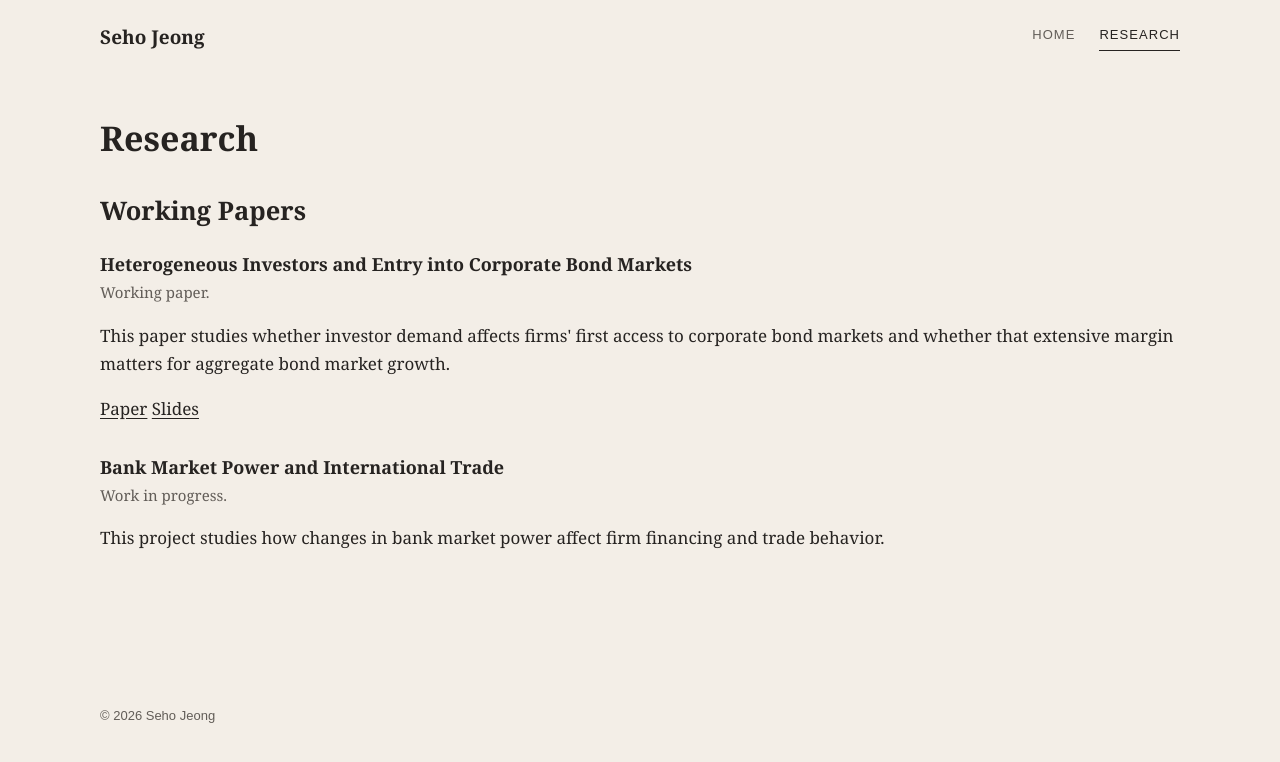
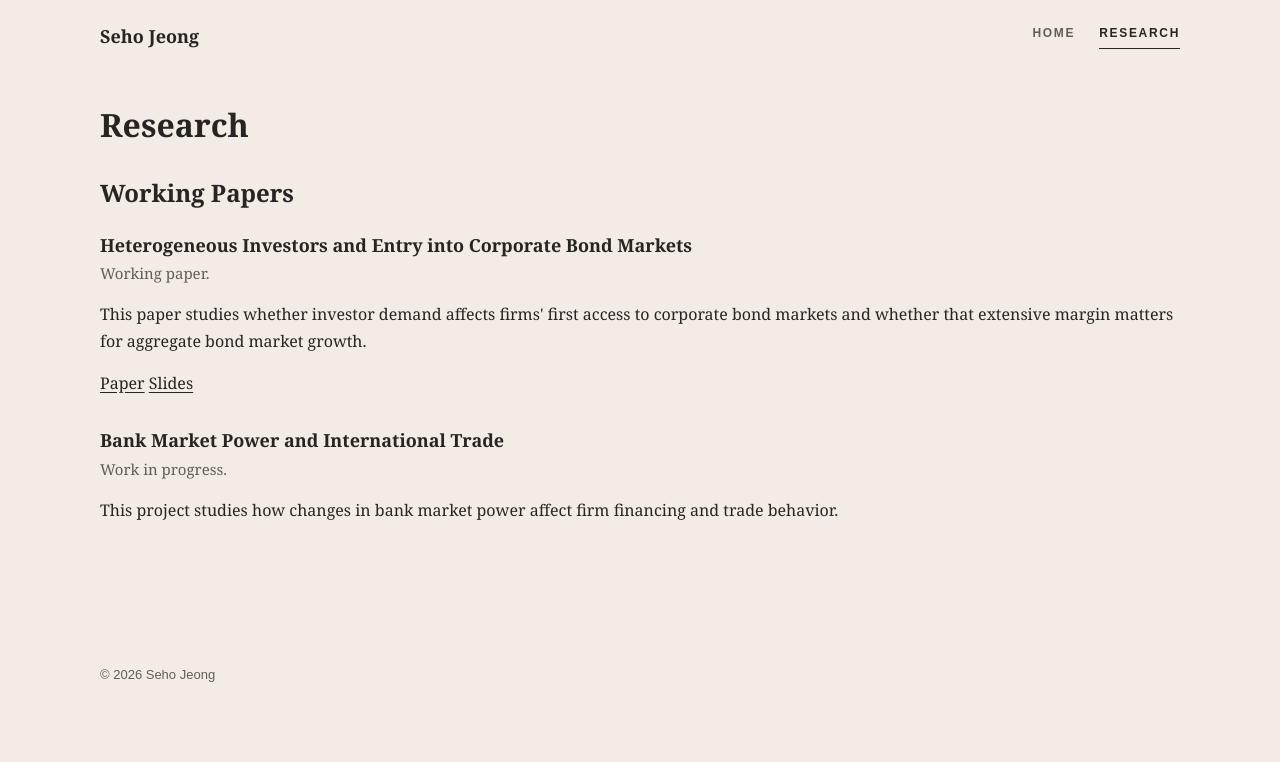
Before and after one commit to jeong-seho/jeong-seho.github.io, a Jekyll site: the page built from research.md, in a window 1280 px wide. Shown: the top 762 px of the page. Built offline with Jekyll 4.4.1, drawn with Linux system fonts in a browser that asks for light colours.

Commit message:
Update style.css

```diff
--- a/assets/css/style.css
+++ b/assets/css/style.css
@@ -1,34 +1,36 @@
 /* ============================================================
-   Academic Website Style
-   Inspired by a minimalist academic homepage layout
+   Academic Website CSS
+   Minimal two-column homepage inspired by Qiwei He's layout
    ============================================================ */
 
 
 /* ============================================================
-   1. Global Variables
+   1. Design Tokens
    ============================================================ */
 
 :root {
   /* Colors */
-  --bg: #f3eee7;
-  --text: #262321;
-  --muted: #625d58;
-  --border: #ded8cf;
-  --card-bg: rgba(255, 255, 255, 0.45);
-  --button-bg: rgba(255, 255, 255, 0.58);
-  --button-bg-hover: rgba(255, 255, 255, 0.86);
+  --page-bg: #f2ece4;
+  --text-main: #272421;
+  --text-muted: #625d58;
+  --line: #ded7cd;
+  --card-bg: rgba(255, 255, 255, 0.42);
+  --button-bg: rgba(255, 255, 255, 0.55);
+  --button-hover: rgba(255, 255, 255, 0.82);
 
   /* Layout */
-  --max-width: 1120px;
+  --site-width: 1120px;
+  --left-column: 672px;
+  --photo-size: 312px;
 
   /* Typography */
-  --serif: Georgia, "Times New Roman", serif;
-  --sans: Arial, Helvetica, sans-serif;
+  --font-serif: Georgia, "Times New Roman", Times, serif;
+  --font-sans: Arial, Helvetica, sans-serif;
 }
 
 
 /* ============================================================
-   2. Base Styles
+   2. Reset / Base
    ============================================================ */
 
 * {
@@ -36,46 +38,50 @@
 }
 
 html {
-  scroll-behavior: smooth;
+  margin: 0;
+  padding: 0;
 }
 
 body {
   margin: 0;
-  background: var(--bg);
-  color: var(--text);
-  font-family: var(--serif);
-  font-size: 17px;
+  padding: 0;
+
+  background: var(--page-bg);
+  color: var(--text-main);
+
+  font-family: var(--font-serif);
+  font-size: 16px;
   line-height: 1.65;
 }
 
 a {
-  color: var(--text);
+  color: inherit;
   text-decoration: underline;
   text-underline-offset: 3px;
 }
 
 a:hover {
-  opacity: 0.75;
+  opacity: 0.72;
 }
 
 img {
+  display: block;
   max-width: 100%;
-  display: block;
 }
 
 
 /* ============================================================
-   3. Header and Navigation
+   3. Header / Navigation
    ============================================================ */
 
 .site-header {
-  background: var(--bg);
+  background: var(--page-bg);
 }
 
 .nav-wrap {
-  max-width: var(--max-width);
+  max-width: var(--site-width);
   margin: 0 auto;
-  padding: 22px 20px 10px;
+  padding: 22px 20px 8px;
 
   display: flex;
   align-items: center;
@@ -83,150 +89,150 @@
 }
 
 .site-title {
-  color: var(--text);
-  font-family: var(--serif);
-  font-size: 19px;
+  color: var(--text-main);
+  font-family: var(--font-serif);
+  font-size: 18px;
   font-weight: 700;
   text-decoration: none;
 }
 
 .nav {
   display: flex;
+  align-items: center;
   gap: 24px;
-  align-items: center;
 
-  font-family: var(--sans);
-  font-size: 13px;
-  letter-spacing: 0.08em;
+  font-family: var(--font-sans);
+  font-size: 12px;
+  font-weight: 700;
+  letter-spacing: 0.14em;
   text-transform: uppercase;
 }
 
 .nav a {
-  color: var(--muted);
+  color: var(--text-muted);
   text-decoration: none;
+  border-bottom: 1px solid transparent;
   padding-bottom: 4px;
-  border-bottom: 1px solid transparent;
 }
 
 .nav a:hover,
 .nav a.active {
-  color: var(--text);
-  border-bottom-color: var(--text);
+  color: var(--text-main);
+  border-bottom-color: var(--text-main);
   opacity: 1;
 }
 
 
 /* ============================================================
-   4. General Page Layout
+   4. Page Container
    ============================================================ */
 
 .page {
-  max-width: var(--max-width);
+  max-width: var(--site-width);
   margin: 0 auto;
-  padding: 24px 20px 80px;
+  padding: 18px 20px 72px;
 }
 
 .footer {
-  max-width: var(--max-width);
+  max-width: var(--site-width);
   margin: 0 auto;
-  padding: 28px 20px 48px;
+  padding: 24px 20px 44px;
 
-  color: var(--muted);
-  font-family: var(--sans);
+  color: var(--text-muted);
+  font-family: var(--font-sans);
   font-size: 13px;
 }
 
 
 /* ============================================================
-   5. Homepage Hero Layout
+   5. Homepage Layout
    ============================================================ */
 
 .home-hero {
   display: grid;
-  grid-template-columns: minmax(0, 680px) 312px;
-  gap: 88px;
+  grid-template-columns: minmax(0, var(--left-column)) var(--photo-size);
+  column-gap: 136px;
   align-items: start;
 }
 
-.home-left {
+.home-main {
   min-width: 0;
 }
 
-.home-right {
+.home-photo-wrap {
   display: flex;
   justify-content: flex-end;
+  align-items: flex-start;
 }
 
 
 /* ============================================================
-   6. Homepage Name and Intro
+   6. Name and Intro
    ============================================================ */
 
 .home-name {
   margin: 0 0 18px;
 
-  font-family: var(--serif);
+  color: var(--text-main);
+  font-family: var(--font-serif);
   font-size: 42px;
+  font-weight: 700;
   line-height: 1.1;
-  font-weight: 700;
-  letter-spacing: -0.03em;
-}
-
-.home-name-korean {
-  margin-left: 8px;
-
-  font-weight: 400;
-  letter-spacing: 0;
+  letter-spacing: -0.045em;
 }
 
 .home-intro {
-  max-width: 660px;
+  max-width: 672px;
   margin: 0;
 
-  color: var(--muted);
+  color: var(--text-muted);
+  font-family: var(--font-serif);
   font-size: 16px;
-  line-height: 1.8;
+  line-height: 1.82;
 }
 
 .home-intro a {
-  color: var(--muted);
+  color: var(--text-muted);
 }
 
 
 /* ============================================================
-   7. Profile Photo
+   7. Profile Image
    ============================================================ */
 
-.profile-photo {
-  width: 312px;
-  height: 312px;
+.home-photo {
+  width: var(--photo-size);
+  height: var(--photo-size);
+  max-width: var(--photo-size);
+  max-height: var(--photo-size);
 
   object-fit: cover;
+  object-position: center;
+
   border-radius: 18px;
-
-  box-shadow: 0 22px 42px rgba(80, 68, 54, 0.16);
+  box-shadow: 0 26px 46px rgba(78, 67, 55, 0.16);
 }
 
 
 /* ============================================================
-   8. Section Labels
-   Used for Research Interests, Education, etc.
+   8. Section Blocks
    ============================================================ */
 
-.home-section {
+.home-block {
   margin-top: 34px;
 }
 
-.section-label {
+.block-title {
   margin: 0 0 16px;
   padding: 0;
-  border: none;
+  border: 0;
 
-  color: var(--muted);
-  font-family: var(--sans);
+  color: var(--text-muted);
+  font-family: var(--font-sans);
   font-size: 13px;
   font-weight: 700;
-  letter-spacing: 0.28em;
+  line-height: 1;
+  letter-spacing: 0.32em;
   text-transform: uppercase;
 }
 
@@ -237,34 +243,41 @@
 
 .interest-grid {
   display: grid;
-  grid-template-columns: repeat(3, 1fr);
+  grid-template-columns: repeat(3, minmax(0, 1fr));
   gap: 10px;
+  max-width: 672px;
 }
 
 .interest-card {
   min-height: 82px;
-  padding: 14px 12px;
+  padding: 14px 12px 12px;
 
-  border: 1px solid var(--border);
+  background: var(--card-bg);
+  border: 1px solid var(--line);
   border-radius: 12px;
-  background: var(--card-bg);
+
+  box-shadow: none;
 }
 
 .interest-title {
-  margin-bottom: 6px;
+  margin: 0 0 7px;
 
-  color: var(--text);
-  font-family: var(--sans);
-  font-size: 12px;
+  color: var(--text-main);
+  font-family: var(--font-sans);
+  font-size: 11px;
   font-weight: 700;
-  letter-spacing: 0.14em;
+  line-height: 1.2;
+  letter-spacing: 0.17em;
   text-transform: uppercase;
 }
 
-.interest-desc {
-  color: var(--muted);
+.interest-text {
+  margin: 0;
+
+  color: var(--text-muted);
+  font-family: var(--font-serif);
   font-size: 15px;
-  line-height: 1.35;
+  line-height: 1.32;
 }
 
 
@@ -272,20 +285,25 @@
    10. Education
    ============================================================ */
 
+.education-list {
+  max-width: 672px;
+}
+
 .education-list p {
-  margin: 4px 0;
+  margin: 3px 0;
 
-  color: var(--muted);
+  color: var(--text-muted);
+  font-family: var(--font-serif);
   font-size: 16px;
-  line-height: 1.6;
+  line-height: 1.55;
 }
 
 
 /* ============================================================
-   11. Homepage Buttons
+   11. Buttons
    ============================================================ */
 
-.home-buttons {
+.button-row {
   display: flex;
   flex-wrap: wrap;
   gap: 12px;
@@ -293,36 +311,48 @@
   margin-top: 24px;
 }
 
-.pill-button {
+.home-button {
   display: inline-flex;
   align-items: center;
+  justify-content: center;
   gap: 10px;
 
-  padding: 12px 18px;
+  min-height: 52px;
+  padding: 0 20px;
 
-  border: 1px solid var(--border);
+  background: var(--button-bg);
+  border: 1px solid var(--line);
   border-radius: 999px;
-  background: var(--button-bg);
 
-  color: var(--text);
-  font-family: var(--sans);
+  color: var(--text-main);
+  font-family: var(--font-sans);
   font-size: 14px;
+  font-weight: 400;
   line-height: 1;
   text-decoration: none;
 
+  box-shadow: none;
+
   transition:
-    background 0.15s ease,
-    transform 0.15s ease,
-    opacity 0.15s ease;
+    background 0.16s ease,
+    transform 0.16s ease,
+    opacity 0.16s ease;
 }
 
-.pill-button:hover {
-  background: var(--button-bg-hover);
+.home-button:hover {
+  background: var(--button-hover);
   transform: translateY(-1px);
   opacity: 1;
 }
 
 .button-icon {
+  display: inline-flex;
+  align-items: center;
+  justify-content: center;
+
+  width: 14px;
+  height: 14px;
+
   font-size: 13px;
   line-height: 1;
 }
@@ -330,44 +360,51 @@
 
 /* ============================================================
    12. Generic Content Pages
-   Research, Teaching, Service, Miscellaneous
+   For Research / Teaching / Service / Miscellaneous
    ============================================================ */
 
 .content-page {
-  max-width: 760px;
+  max-width: 780px;
 }
 
 .content-page h1 {
   margin: 0 0 30px;
 
+  color: var(--text-main);
+  font-family: var(--font-serif);
   font-size: 38px;
+  font-weight: 600;
   line-height: 1.2;
-  font-weight: 600;
-  letter-spacing: -0.02em;
+  letter-spacing: -0.025em;
 }
 
 .content-page h2 {
   margin: 42px 0 16px;
   padding-bottom: 8px;
 
-  border-bottom: 1px solid var(--border);
+  border-bottom: 1px solid var(--line);
 
+  color: var(--text-main);
+  font-family: var(--font-serif);
   font-size: 24px;
+  font-weight: 500;
   line-height: 1.3;
-  font-weight: 500;
 }
 
 .content-page h3 {
   margin: 28px 0 6px;
 
+  color: var(--text-main);
+  font-family: var(--font-serif);
   font-size: 19px;
+  font-weight: 600;
   line-height: 1.35;
-  font-weight: 600;
 }
 
 .content-page p,
 .content-page li {
-  color: var(--muted);
+  color: var(--text-muted);
+  font-family: var(--font-serif);
   font-size: 16px;
   line-height: 1.75;
 }
@@ -388,7 +425,8 @@
 .paper-title {
   margin-bottom: 4px;
 
-  color: var(--text);
+  color: var(--text-main);
+  font-family: var(--font-serif);
   font-size: 18px;
   font-weight: 700;
   line-height: 1.4;
@@ -396,7 +434,8 @@
 
 .paper-authors,
 .paper-meta {
-  color: var(--muted);
+  color: var(--text-muted);
+  font-family: var(--font-serif);
   font-size: 15px;
   line-height: 1.55;
 }
@@ -414,52 +453,42 @@
 }
 
 .paper-links a {
-  color: var(--text);
-  font-family: var(--sans);
+  color: var(--text-main);
+  font-family: var(--font-sans);
   font-size: 14px;
 }
 
 
 /* ============================================================
-   14. Utility Classes
+   14. Responsive
    ============================================================ */
 
-.small {
-  color: var(--muted);
-  font-size: 14px;
+@media (max-width: 1040px) {
+  :root {
+    --photo-size: 280px;
+  }
+
+  .home-hero {
+    column-gap: 64px;
+  }
 }
 
-.muted {
-  color: var(--muted);
-}
-
-.no-margin-top {
-  margin-top: 0;
-}
-
-.spacer {
-  height: 24px;
-}
-
-
-/* ============================================================
-   15. Responsive Design
-   ============================================================ */
-
-@media (max-width: 900px) {
+@media (max-width: 860px) {
   .home-hero {
     grid-template-columns: 1fr;
-    gap: 36px;
+    row-gap: 34px;
   }
 
-  .home-right {
+  .home-photo-wrap {
+    order: -1;
     justify-content: flex-start;
-    order: -1;
   }
 
-  .profile-photo {
-    width: 240px;
-    height: 240px;
+  .home-photo {
+    width: 230px;
+    height: 230px;
+    max-width: 230px;
+    max-height: 230px;
   }
 
   .interest-grid {
@@ -484,33 +513,30 @@
   }
 
   .page {
-    padding-top: 20px;
+    padding-top: 18px;
   }
 
   .home-name {
     font-size: 34px;
   }
 
-  .home-name-korean {
-    display: inline-block;
-    margin-left: 4px;
+  .home-intro {
+    font-size: 15.5px;
+    line-height: 1.76;
   }
 
-  .home-intro {
-    font-size: 15.5px;
+  .block-title {
+    font-size: 12px;
+    letter-spacing: 0.25em;
   }
 
-  .section-label {
-    font-size: 12px;
-    letter-spacing: 0.22em;
-  }
-
-  .home-buttons {
+  .button-row {
     gap: 10px;
   }
 
-  .pill-button {
-    padding: 11px 16px;
+  .home-button {
+    min-height: 50px;
+    padding: 0 18px;
   }
 
   .content-page h1 {
@@ -522,22 +548,24 @@
   }
 }
 
-@media (max-width: 420px) {
-  .profile-photo {
+@media (max-width: 430px) {
+  .home-photo {
     width: 200px;
     height: 200px;
+    max-width: 200px;
+    max-height: 200px;
   }
 
   .home-name {
     font-size: 31px;
   }
 
-  .home-buttons {
+  .button-row {
     display: grid;
-    grid-template-columns: 1fr 1fr;
+    grid-template-columns: repeat(2, minmax(0, 1fr));
   }
 
-  .pill-button {
-    justify-content: center;
+  .home-button {
+    width: 100%;
   }
 }
```
